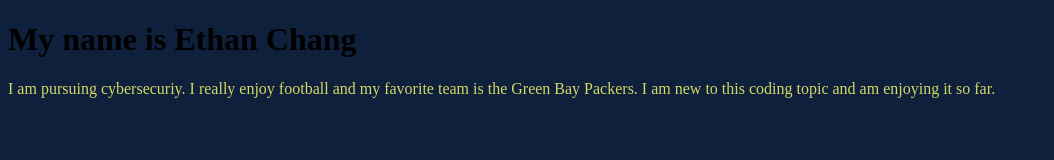
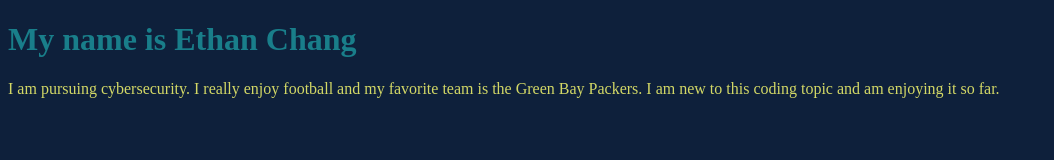
Before and after one commit to efchang1/efchang1.github.io, a plain HTML site: page index.html in a window 1280 px wide. Shown: the whole page, without its empty margins (0-1054 px from the left). Drawn offline with Linux system fonts and the light colour scheme.

Commit message:
Update index.html

```diff
--- a/index.html
+++ b/index.html
@@ -1,16 +1,21 @@
 <!DOCTYPE html>
 <html>
   <head>
-    <body>
-      <h1> My name is Ethan Chang</h1>
-      <p>I am pursuing cybersecuriy. I really enjoy football and my favorite team is the Green Bay Packers. I am new to this coding topic and am enjoying it so far.</p>
-    </body>
-    <title>
-    </title>
+    <title>My Personal Introduction</title>
     <style>
-      body {background-color:#0E203B;}
-      hi {color:#197E8A;}
-      p {color:#D3D866;}
+      body {
+        background-color: #0E203B;
+      }
+      h1 {
+        color: #197E8A;
+      }
+      p {
+        color: #D3D866;
+      }
     </style>
   </head>
+  <body>
+    <h1>My name is Ethan Chang</h1>
+    <p>I am pursuing cybersecurity. I really enjoy football and my favorite team is the Green Bay Packers. I am new to this coding topic and am enjoying it so far.</p>
+  </body>
 </html>
```
